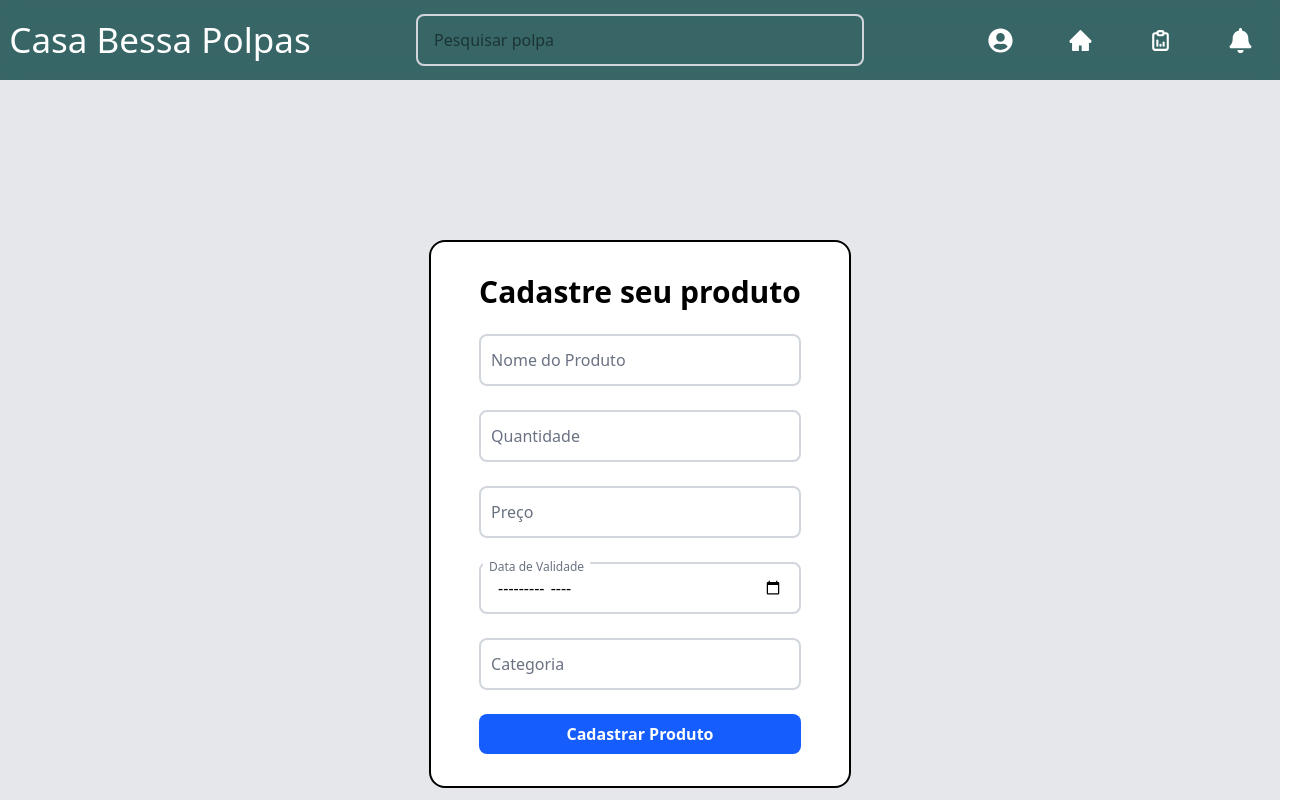
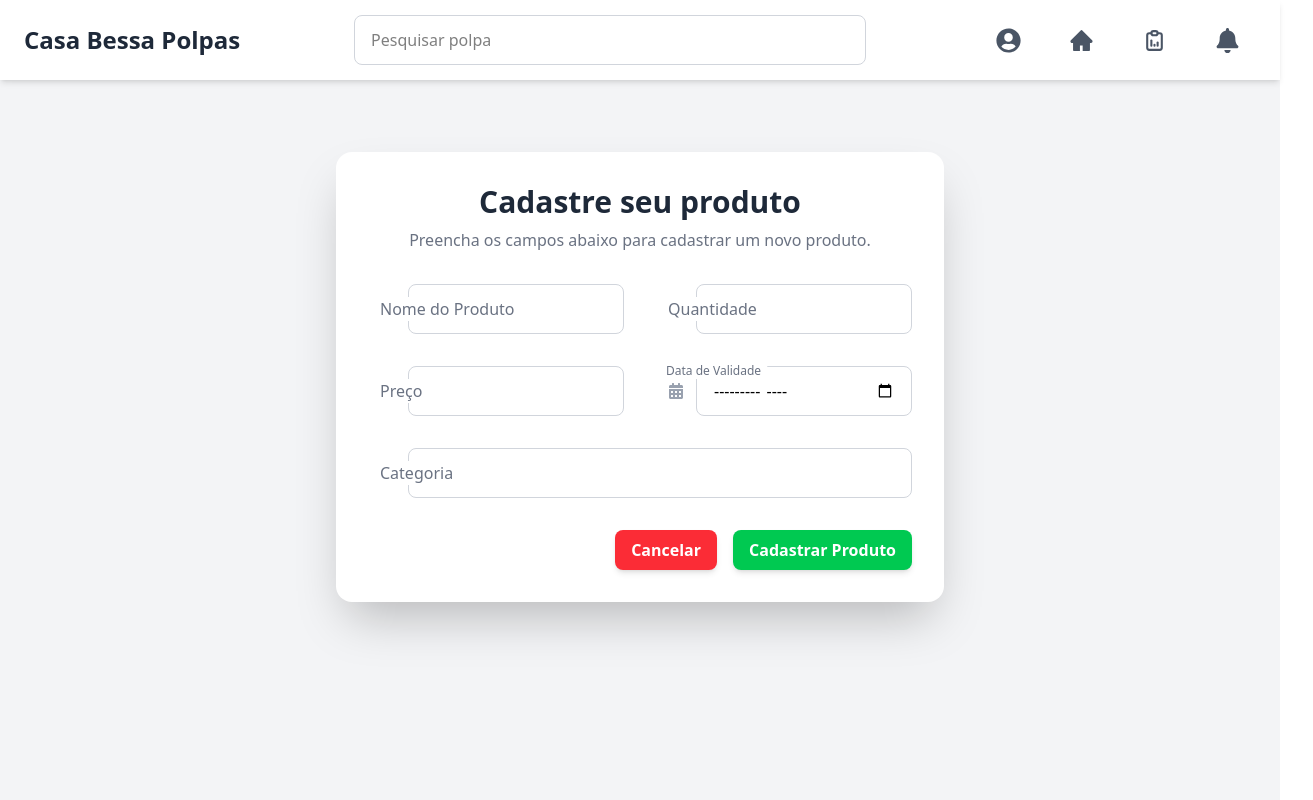
Before and after one commit to danielprogram08/Sistema-Gestao-de-Polpas, a React (Vite) app in the folder FRONT/front-poupas/: page /cadastrar-produto in a window 1280 px wide. Shown: the whole page, 1313 px wide, since content can reach past the window. Built offline with nearby package versions, Linux system fonts and the light colour scheme.

Commit message:
melhorando entidade visual  pq tava feio

```diff
--- a/FRONT/front-poupas/src/components/Button/index.jsx
+++ b/FRONT/front-poupas/src/components/Button/index.jsx
@@ -1,9 +1,12 @@
-export default function Button({ children, iconOnly = false, variant = 'primary', size = 'medium', className= '', ...rest }) {
-    const baseClasses = "flex items-center justify-center font-semibold rounded-lg focus:outline-none focus:ring-2 focus:ring-offset-2 transition-all duration-300";
+export default function Button({ children, iconOnly = false, variant = 'primary', size = 'medium', className = '', ...rest }) {
+    const baseClasses = "flex items-center justify-center font-semibold rounded-lg focus:outline-none focus:ring-2 focus:ring-offset-2 transition-all duration-300 shadow-md";
 
     const variants = {
-        primary: 'bg-blue-600 text-white hover:bg-blue-700 focus:ring-blue-500',
+        primary: 'bg-blue-500 text-white hover:bg-blue-600 focus:ring-blue-500',
         secondary: 'bg-gray-200 text-gray-800 hover:bg-gray-300 focus:ring-gray-400',
+        success: 'bg-green-500 text-white hover:bg-green-600 focus:ring-green-500',
+        danger: 'bg-red-500 text-white hover:bg-red-600 focus:ring-red-500',
+        warning: 'bg-yellow-500 text-white hover:bg-yellow-600 focus:ring-yellow-500',
     };
 
     const sizes = {
--- a/FRONT/front-poupas/src/components/CadastroProdutoForm/index.jsx
+++ b/FRONT/front-poupas/src/components/CadastroProdutoForm/index.jsx
@@ -1,6 +1,7 @@
 import React, { useState } from 'react';
 import Button from '../Button';
 import CustomInput from '../CustomInput';
+import { FaBox, FaDollarSign, FaCalendarAlt, FaTags, FaPlus } from 'react-icons/fa';
 
 export default function CadastrarProdutoForm() {
     const [formData, setFormData] = useState({
@@ -25,23 +26,31 @@ export default function CadastrarProdutoForm() {
     };
 
     return (
-        <form onSubmit={handleSubmit} className="space-y-6 w-full">
+        <form onSubmit={handleSubmit} className="space-y-8">
+            <div className="grid grid-cols-1 md:grid-cols-2 gap-8">
+                <div className="relative">
                     <CustomInput
                         id="nome"
                         label="Nome do Produto"
                         type="text"
                         value={formData.nome}
                         onChange={handleChange}
-                containerClassName="w-full"
+                        containerClassName="pl-10"
                     />
+                    <FaBox className="absolute top-1/2 left-3 -translate-y-1/2 text-gray-400" />
+                </div>
+                <div className="relative">
                     <CustomInput
                         id="quantidade"
                         label="Quantidade"
                         type="number"
                         value={formData.quantidade}
                         onChange={handleChange}
-                containerClassName="w-full"
+                        containerClassName="pl-10"
                     />
+                    <FaPlus className="absolute top-1/2 left-3 -translate-y-1/2 text-gray-400" />
+                </div>
+                <div className="relative">
                     <CustomInput
                         id="preco"
                         label="Preço"
@@ -49,27 +58,41 @@ export default function CadastrarProdutoForm() {
                         step="0.01"
                         value={formData.preco}
                         onChange={handleChange}
-                containerClassName="w-full"
+                        containerClassName="pl-10"
                     />
+                    <FaDollarSign className="absolute top-1/2 left-3 -translate-y-1/2 text-gray-400" />
+                </div>
+                <div className="relative">
                     <CustomInput
                         id="dataDeValidade"
                         label="Data de Validade"
                         type="month"
                         value={formData.dataDeValidade}
                         onChange={handleChange}
-                containerClassName="w-full"
+                        containerClassName="pl-10"
                     />
+                    <FaCalendarAlt className="absolute top-1/2 left-3 -translate-y-1/2 text-gray-400" />
+                </div>
+                <div className="relative md:col-span-2">
                     <CustomInput
                         id="categoria"
                         label="Categoria"
                         type="text"
                         value={formData.categoria}
                         onChange={handleChange}
-                containerClassName="w-full"
+                        containerClassName="pl-10"
                     />
-            <Button className='w-full'>
+                    <FaTags className="absolute top-1/2 left-3 -translate-y-1/2 text-gray-400" />
+                </div>
+            </div>
+            <div className="flex justify-end gap-4">
+                <Button type="button" variant="danger">
+                    Cancelar
+                </Button>
+                <Button type="submit" variant="success">
                     Cadastrar Produto
                 </Button>
+            </div>
         </form>
     );
 }
--- a/FRONT/front-poupas/src/components/CustomInput/index.jsx
+++ b/FRONT/front-poupas/src/components/CustomInput/index.jsx
@@ -7,7 +7,7 @@ export default function Input({ id, label, type = "text", placeholder, value, on
                 placeholder={placeholder || ' '}
                 value={value}
                 onChange={onChange}
-                className="block w-full px-4 py-3 text-black bg-transparent border-2 border-gray-300 rounded-lg appearance-none focus:outline-none focus:ring-0 focus:border-blue-200 peer"
+                className="block w-full px-4 py-3 text-black bg-white border border-gray-300 rounded-lg appearance-none focus:outline-none focus:ring-0 focus:border-blue-500 peer"
                 {...rest}
             />
             <label
--- a/FRONT/front-poupas/src/components/Header/index.jsx
+++ b/FRONT/front-poupas/src/components/Header/index.jsx
@@ -8,21 +8,40 @@ import { FaBell } from "react-icons/fa";
 
 export default function Header() {
     return (
-        <header className="sticky top-0 z-50 bg-[#023F3FCC]/95 backdrop-blur-sm w-full h-20 flex items-center text-white">
+        <header className="sticky top-0 z-50 bg-white shadow-md w-full h-20 flex items-center text-gray-800">
 
-            <div className="w-full flex h-16 items-center justify-between">
-                <div className="flex justify-center w-[25%]">
-                    <h1 className="text-white text-[35px]">Casa Bessa Polpas</h1>
+            <div className="w-full flex h-16 items-center justify-between px-6">
+                <div className="flex items-center">
+                    <h1 className="text-gray-800 text-2xl font-bold">Casa Bessa Polpas</h1>
                 </div>
-                <div className="flex justify-center w-[50%]">
-                    <Input placeholder={"Pesquisar polpa"} containerClassName="w-[70%]"/>
-                    {/* /* <input type="search" placeholder="Pesquisar polpa" className="bg-white w-[65%] rounded-xs h-8"></input> */ }
+                <div className="flex justify-center w-1/2">
+                    <Input placeholder={"Pesquisar polpa"} containerClassName="w-full max-w-lg"/>
                 </div>
-                <div className="flex justify-around w-[25%]">
-                    <Button iconOnly><FaUserCircle color="white" size="25px" /></Button>
-                    <Button iconOnly><AiFillHome color="white" size="25px" /></Button>
-                    <Button iconOnly><TbReportAnalytics color="white" size="25px" /></Button>
-                    <Button iconOnly><FaBell color="white" size="25px" /></Button>
+                <div className="flex items-center gap-4">
+                    <Button iconOnly className="relative group">
+                        <FaUserCircle size="25px" className="text-gray-600 group-hover:text-blue-500 transition-colors duration-300" />
+                        <span className="absolute bottom-full mb-2 w-auto p-2 text-xs text-white bg-gray-800 rounded-md opacity-0 group-hover:opacity-100 transition-opacity duration-300 whitespace-nowrap">
+                            Perfil
+                        </span>
+                    </Button>
+                    <Button iconOnly className="relative group">
+                        <AiFillHome size="25px" className="text-gray-600 group-hover:text-blue-500 transition-colors duration-300" />
+                        <span className="absolute bottom-full mb-2 w-auto p-2 text-xs text-white bg-gray-800 rounded-md opacity-0 group-hover:opacity-100 transition-opacity duration-300 whitespace-nowrap">
+                            Página Inicial
+                        </span>
+                    </Button>
+                    <Button iconOnly className="relative group">
+                        <TbReportAnalytics size="25px" className="text-gray-600 group-hover:text-blue-500 transition-colors duration-300" />
+                        <span className="absolute bottom-full mb-2 w-auto p-2 text-xs text-white bg-gray-800 rounded-md opacity-0 group-hover:opacity-100 transition-opacity duration-300 whitespace-nowrap">
+                            Relatórios
+                        </span>
+                    </Button>
+                    <Button iconOnly className="relative group">
+                        <FaBell size="25px" className="text-gray-600 group-hover:text-blue-500 transition-colors duration-300" />
+                        <span className="absolute bottom-full mb-2 w-auto p-2 text-xs text-white bg-gray-800 rounded-md opacity-0 group-hover:opacity-100 transition-opacity duration-300 whitespace-nowrap">
+                            Notificações
+                        </span>
+                    </Button>
                 </div>
             </div>
         </header>
--- a/FRONT/front-poupas/src/pages/CadastrarProduto.jsx
+++ b/FRONT/front-poupas/src/pages/CadastrarProduto.jsx
@@ -1,15 +1,17 @@
 import React from 'react';
-import { Link } from 'react-router-dom';
 import Header from '../components/Header';
 import CadastrarProdutoForm from '../components/CadastroProdutoForm';
 
 function CadastrarProduto() {
     return (
-        <div className='flex flex-col items-center min-h-screen bg-gray-200'>
+        <div className='flex flex-col items-center min-h-screen bg-gray-100'>
             <Header />
-            <div className='flex flex-col items-center border-2 mt-40 p-8 pl-12 pr-12 rounded-2xl bg-white'>
-                <h1 className="text-3xl font-bold text-center mb-6 flex items-center">Cadastre seu produto</h1>
-                <CadastrarProdutoForm />
+            <div className='flex flex-col items-center w-full max-w-2xl p-8 mt-10'>
+                <div className="w-full bg-white p-8 rounded-2xl shadow-2xl">
+                    <h1 className="text-3xl font-bold text-center mb-2 text-gray-800">Cadastre seu produto</h1>
+                    <p className="text-center text-gray-500 mb-8">Preencha os campos abaixo para cadastrar um novo produto.</p>
+                    <CadastrarProdutoForm />
+                </div>
             </div>
         </div>
     )
--- a/FRONT/front-poupas/src/pages/Register.jsx
+++ b/FRONT/front-poupas/src/pages/Register.jsx
@@ -6,11 +6,11 @@ import RegisterForm from '../components/RegisterForm';
 function Register() {
   return (
     <>
-      <h1 className="text-3xl font-bold text-center mb-6">Crie sua conta</h1>
+      <h1 className="text-3xl font-bold text-center mb-8 text-gray-800">Crie sua conta</h1>
       <RegisterForm />
-      <p className="text-center mt-4">
-        Já tem uma conta? {' '}
-        <Link to="/login" className="text-blue-500 hover:underline">
+      <p className="text-center mt-6 text-gray-600">
+        Já tem uma conta?{' '}
+        <Link to="/login" className="text-blue-500 hover:underline font-semibold">
           Faça login
         </Link>
       </p>
```
Also changed, not shown: FRONT/front-poupas/src/components/LoginForm/index.jsx (+11 -2 lines), FRONT/front-poupas/src/components/RegisterForm/index.jsx (+19 -2 lines), FRONT/front-poupas/src/layouts/AuthLayout.jsx (+7 -5 lines), FRONT/front-poupas/src/pages/Login.jsx (+23 -4 lines), 1 other file (tests, documents, lock files or other folders). Lines whose indentation alone changed are shown as unchanged.
